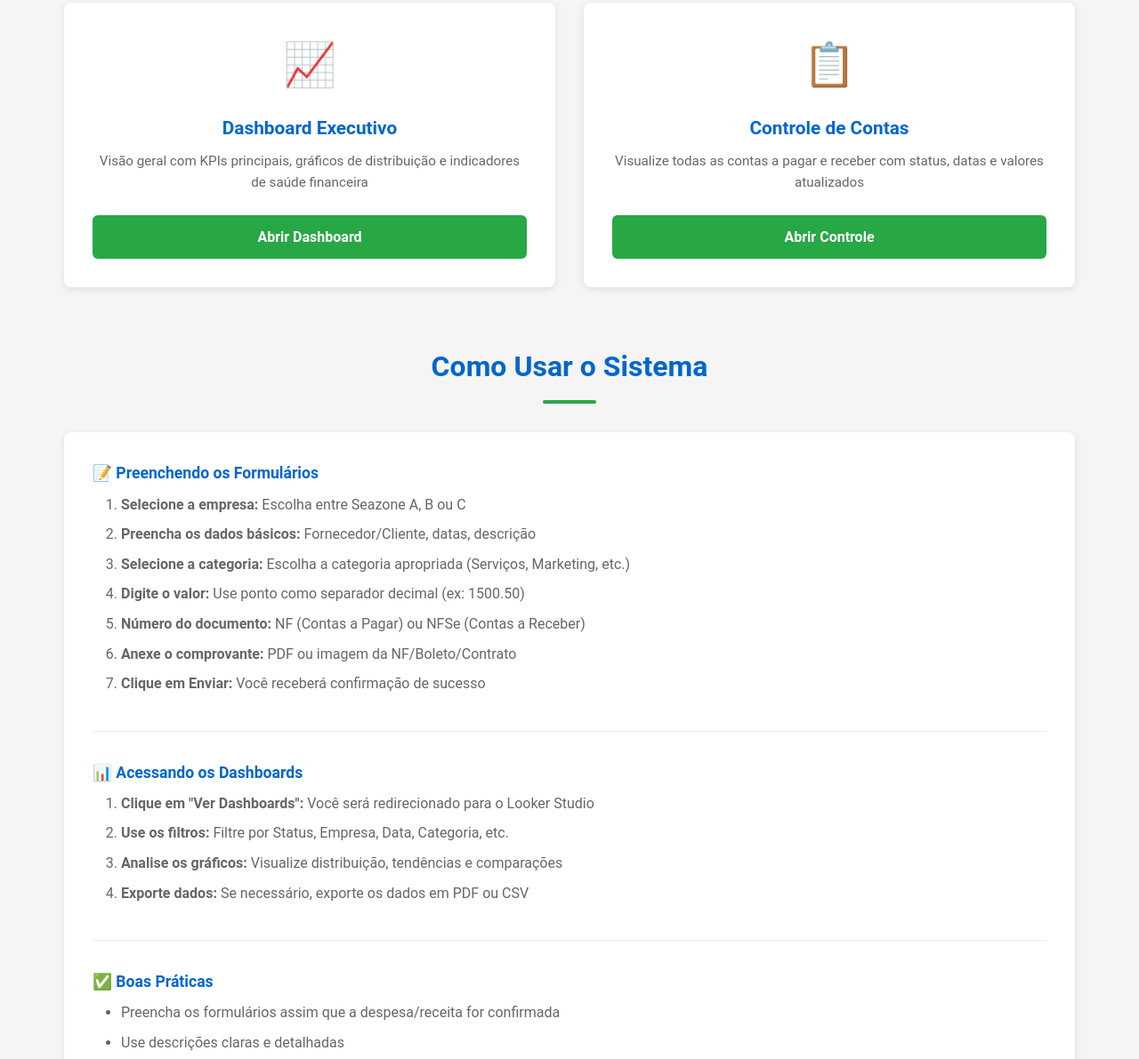
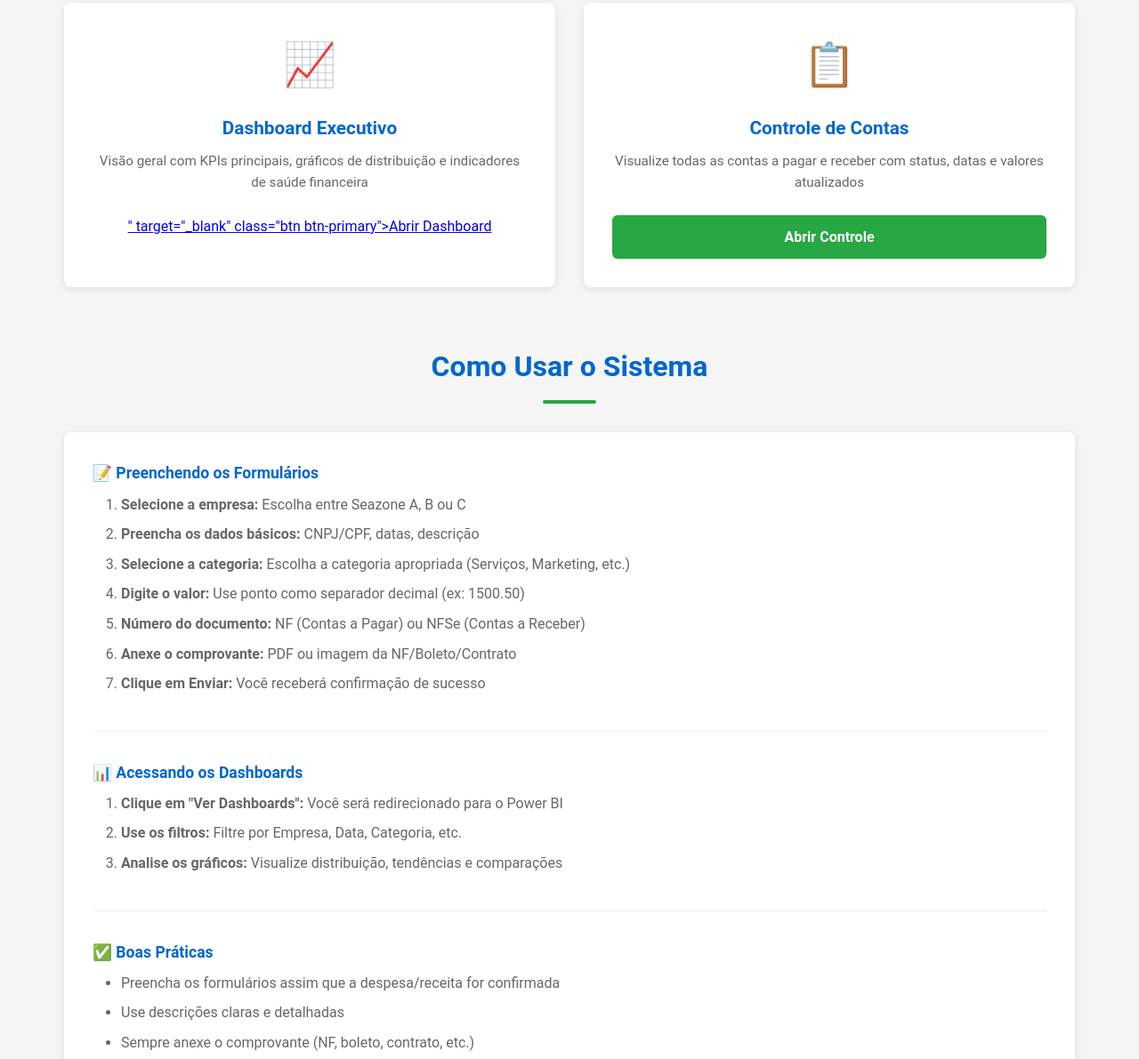
Before and after one commit to alineslima07-gif/central_financeira_seazone, a plain HTML site: page index.html in a window 1280 px wide. Shown: the part 1920-3111 px from the top of the page at 89% size. Drawn offline with Linux system fonts and the light colour scheme.

Commit message:
Update index.html

```diff
--- a/index.html
+++ b/index.html
@@ -535,7 +535,7 @@
                     <div class="card-icon">📈</div>
                     <h3>Dashboard Executivo</h3>
                     <p>Visão geral com KPIs principais, gráficos de distribuição e indicadores de saúde financeira</p>
-                    <a href="https://lookerstudio.google.com/reporting/d55d5318-c18e-43e9-89e1-4b0a980b1dad" target="_blank" class="btn btn-primary">Abrir Dashboard</a>
+                    <a href="<iframe title="Seazone" width="600" height="373.5" src="https://app.powerbi.com/view?r=eyJrIjoiZGUzYzAwZjktMDI3NC00MDUxLTk4YzAtN2JiNzM2YjgxYjYxIiwidCI6IjJkYzYxZjY3LWFlNGMtNDNjOC05MDUyLTI2NTAwY2FhNmM1ZiJ9" frameborder="0" allowFullScreen="true"></iframe>" target="_blank" class="btn btn-primary">Abrir Dashboard</a>
                 </div>
                 <div class="card">
                     <div class="card-icon">📋</div>
@@ -554,7 +554,7 @@
                     <h4>📝 Preenchendo os Formulários</h4>
                     <ol>
                         <li><strong>Selecione a empresa:</strong> Escolha entre Seazone A, B ou C</li>
-                        <li><strong>Preencha os dados básicos:</strong> Fornecedor/Cliente, datas, descrição</li>
+                        <li><strong>Preencha os dados básicos:</strong> CNPJ/CPF, datas, descrição</li>
                         <li><strong>Selecione a categoria:</strong> Escolha a categoria apropriada (Serviços, Marketing, etc.)</li>
                         <li><strong>Digite o valor:</strong> Use ponto como separador decimal (ex: 1500.50)</li>
                         <li><strong>Número do documento:</strong> NF (Contas a Pagar) ou NFSe (Contas a Receber)</li>
@@ -566,10 +566,9 @@
                 <div class="instruction-item">
                     <h4>📊 Acessando os Dashboards</h4>
                     <ol>
-                        <li><strong>Clique em "Ver Dashboards":</strong> Você será redirecionado para o Looker Studio</li>
-                        <li><strong>Use os filtros:</strong> Filtre por Status, Empresa, Data, Categoria, etc.</li>
+                        <li><strong>Clique em "Ver Dashboards":</strong> Você será redirecionado para o Power BI</li>
+                        <li><strong>Use os filtros:</strong> Filtre por Empresa, Data, Categoria, etc.</li>
                         <li><strong>Analise os gráficos:</strong> Visualize distribuição, tendências e comparações</li>
-                        <li><strong>Exporte dados:</strong> Se necessário, exporte os dados em PDF ou CSV</li>
                     </ol>
                 </div>
 
```
